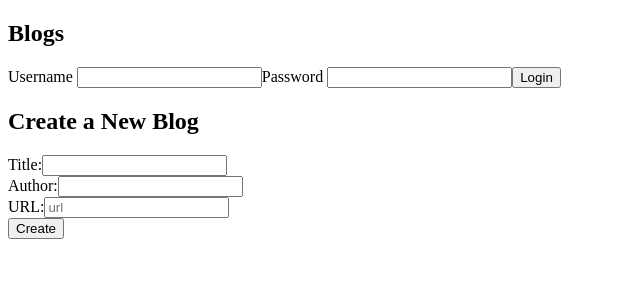
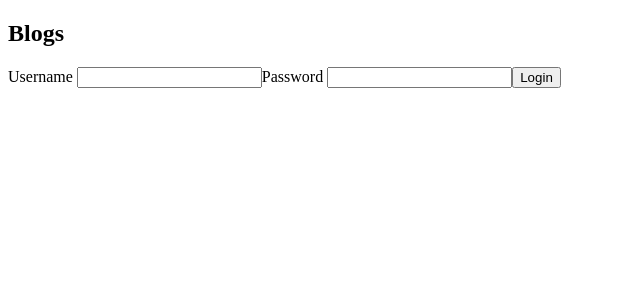
Before and after one commit to ericjen01/fullstackopen2023_exercises_part5, a React (Vite) app in the folder frontend/: page / in a window 1280 px wide. Shown: the top 300 px of the page, without its empty margins (0-640 px from the left). Built offline with nearby package versions, Linux system fonts and the light colour scheme.

Commit message:
5.3: bloglist frontend, step3

```diff
--- a/frontend/src/App.jsx
+++ b/frontend/src/App.jsx
@@ -76,12 +76,12 @@ function App() {
           {user.username} logged in
           <button onClick={handleLogout}>Logout</button>
         </h2>
+        <BlogForm createBlog={createBlog} />
 
         {blogs.map(b => <Blog key={b.id} blog={b} />)}
 
       </>}
 
-      <BlogForm createBlog={createBlog} />
     </>
   )
 }
```
